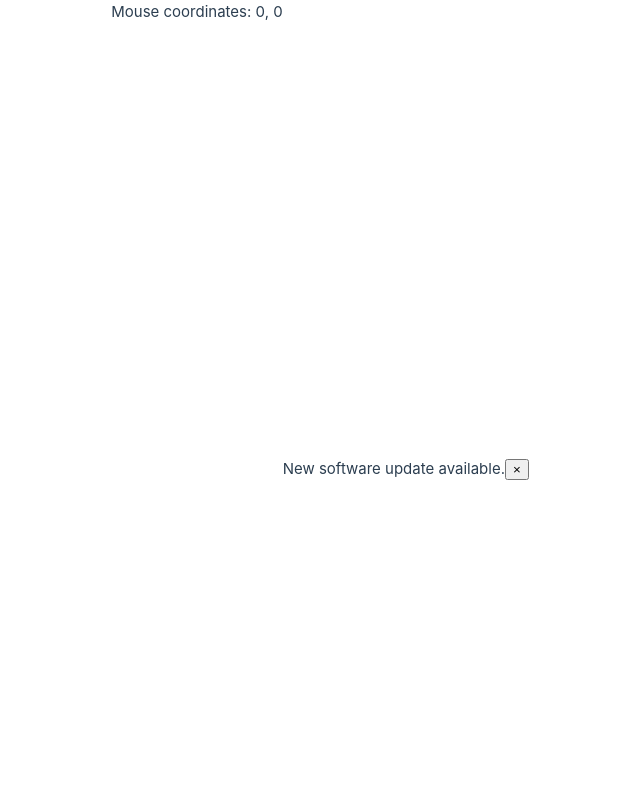
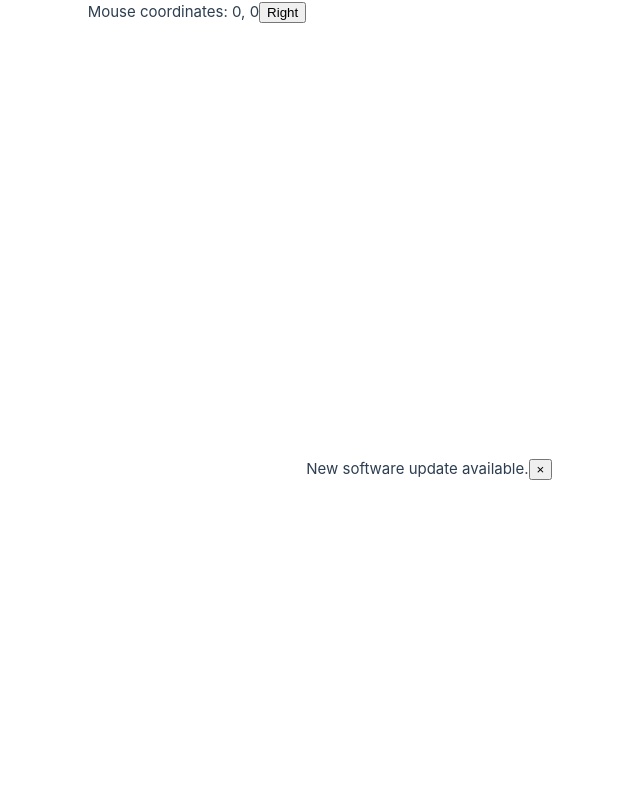
Before and after one commit to JesusGarciaValadez/vue-components-fundamentals-with-the-composition-api, a Vue app: page / in a window 1280 px wide. Shown: the top 800 px of the page, without its empty margins (218-858 px from the left). Built offline with nearby package versions, Linux system fonts and the light colour scheme.

Commit message:
fix(exercise): add mouse coordinates component

```diff
--- a/src/App.vue
+++ b/src/App.vue
@@ -12,10 +12,9 @@ const alerts = ref([
   { type: 'warning', message: 'Warning: Invalid email address.' },
   { type: 'error', message: 'Error! Task failed successully.' },
 ])
-
 const model = ref('')
-
 const input = ref(null)
+const screenSize = window.innerWidth
 
 const onKeyPress = (e) => {
   if (e.key === '/') {
@@ -39,6 +38,14 @@ onUnmounted(() => {
     <div class="fixed top-0 right-0 p-5 text-white">
       <p>Mouse coordinates: {{ x }}, {{ y }}</p>
     </div>
+    <div class="container">
+      <div class="left">
+        <button v-if="(screenSize / 2) < x">Left</button>
+      </div>
+      <div class="right">
+        <button v-if="(screenSize / 2) > x">Right</button>
+      </div>
+    </div>
   </MouseCoordinates>
   <!--GithubCard v-for="(username, index) in usernames"
               :key="`${username}-${index}`"
```
